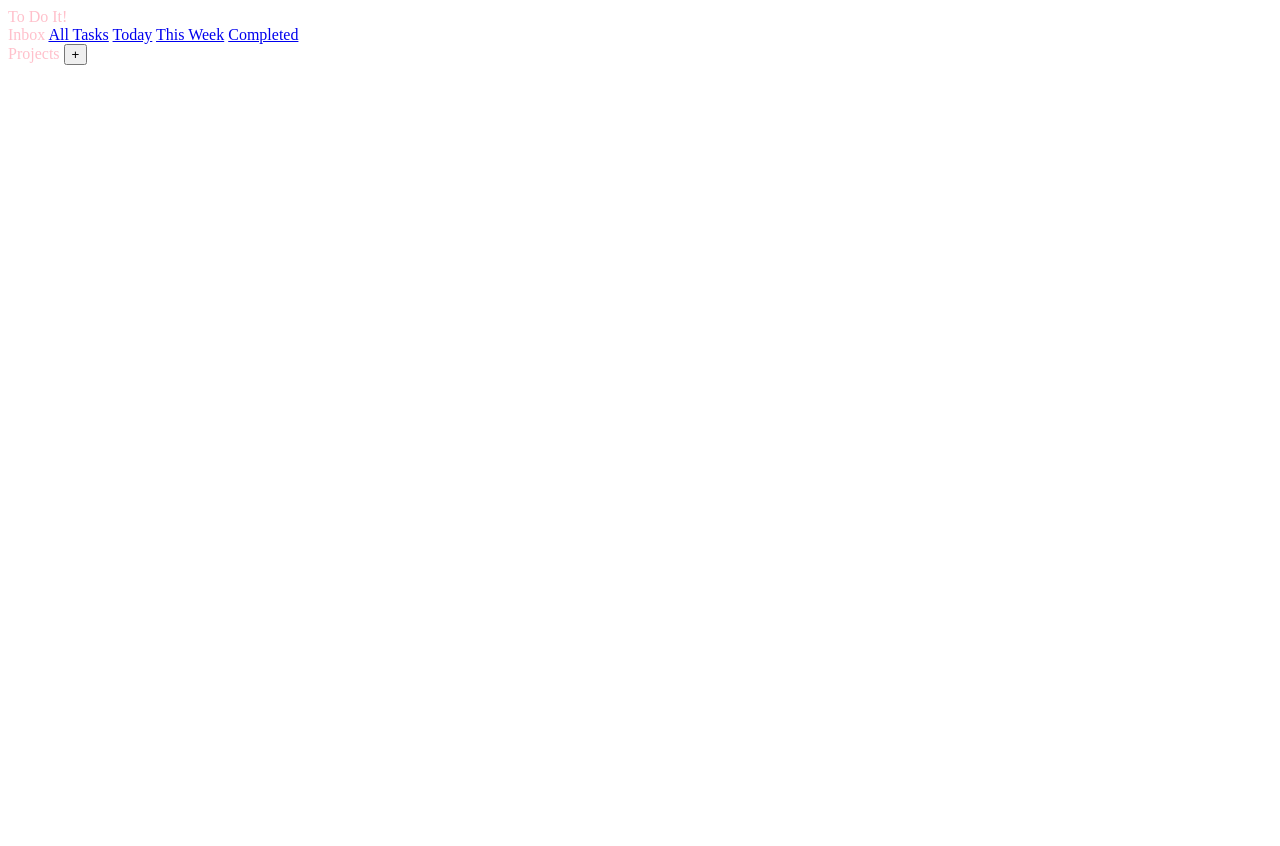
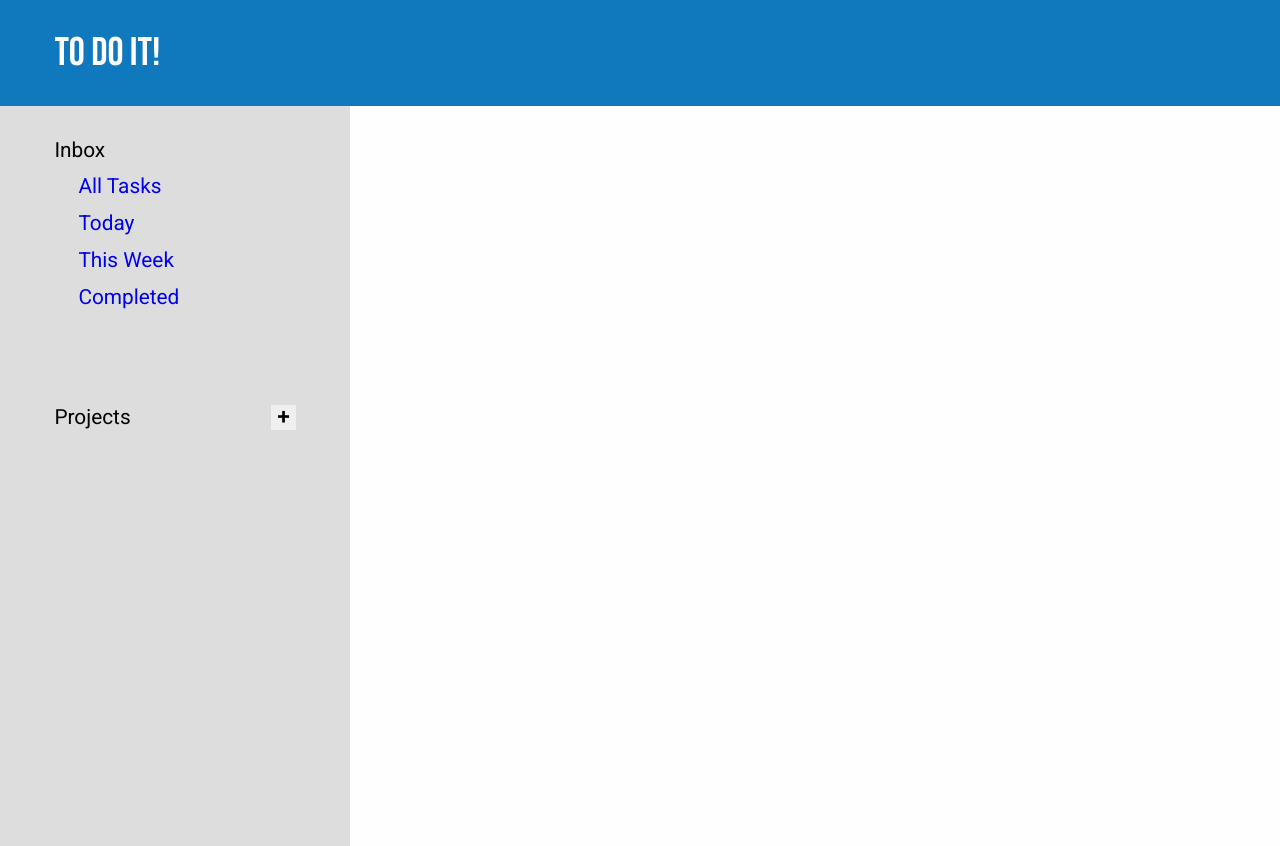
Before and after one commit to Wolflington/to-do, a website built with webpack: page dist/index.html in a window 1280 px wide. Before the commit the page ends 800 px from the top, so only its background shows below. Built offline with nearby package versions, Linux system fonts and the light colour scheme.

Commit message:
Initial style of website

```diff
--- a/src/style.css
+++ b/src/style.css
@@ -1,3 +1,72 @@
-body {
-    color: pink;
+:root {
+    --white: #fefefe;
+    --main-blue: #1079be;
+    --light-blue: #b4daf3;
+    --medium-gray: #dddddd;
+    --dark-gray: #2c3e50;
 }
+
+* {
+    margin: 0;
+    padding: 0;
+    box-sizing: border-box;
+    font-family: 'Roboto', 'Lato', sans-serif;
+}
+
+a {
+    text-decoration: none;
+}
+
+main {
+    background-color: var(--white);
+}
+
+header {
+    display: flex;
+    padding: 1.8rem 3.4rem;
+    background-color: var(--main-blue);
+    color: white;
+    font-size: 2.5rem;
+    font-family: 'Bebas Neue', sans-serif;
+}
+
+section {
+    display: flex;
+    flex: 1;
+    flex-direction: column;
+    padding: 2rem 3.4rem;
+    font-size: 1.3rem;
+    max-width: 350px;
+    height: calc(100vh - 60px);
+    background-color: var(--medium-gray);
+    gap: 6rem;
+}
+
+nav {
+    display: flex;
+    flex-direction: column;
+    gap: 0.8rem;
+}
+
+nav > a {
+    padding: 0 1.5rem;
+}
+
+.projects-header {
+    display: flex;
+    justify-content: space-between;
+    align-items: center;
+}
+
+.projects-header > button {
+    display: flex;
+    justify-content: center;
+    align-items: center;
+    width: 25px;
+    height: 25px;
+    font-size: 1.3rem;
+    font-weight: 800;
+    border: none;
+    cursor: pointer;
+    /* background-color: var(--medium-gray); */
+}
```
